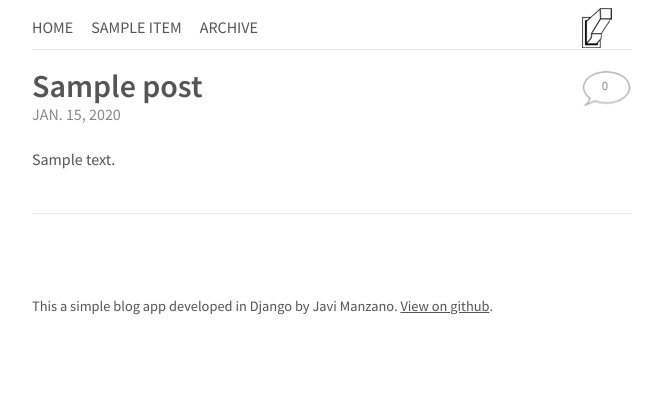
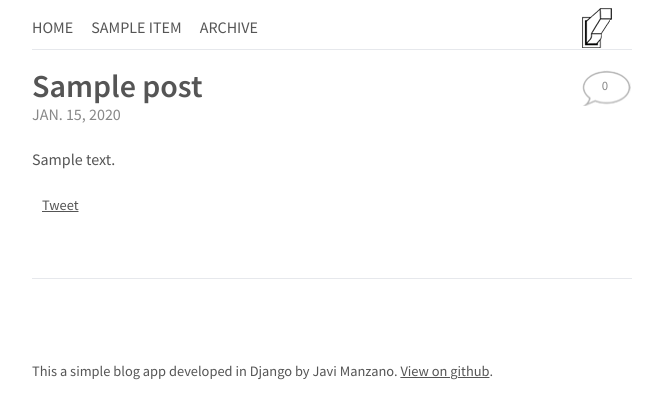
Before and after one commit to jgasteiz/fuzzingtheweb, a Django app: template blog/templates/list.html in a window 1280 px wide. Shown: the part 233-652 px from the top of the page, without its empty margins (308-971 px from the left). Run offline with Django 3.2, Linux system fonts and the light colour scheme; the template is opened without the code that fills it: most values are stand-ins (such as "Sample title", 1, 10 or a date in 2020); some libraries are stand-ins or nearby versions.

Commit message:
Add gplus and twitter sharing buttons. Will add facebook one when they decide to make it properly

```diff
--- a/blog/models.py
+++ b/blog/models.py
@@ -99,10 +99,6 @@ class Post(models.Model):
     def __unicode__(self):
         return self.title
 
-    @models.permalink
-    def get_absolute_url(self):
-        return ('post', None, {'slug': self.slug})
-
     def save(self, *args, **kwargs):
         if not self.slug:
             self.slug = slugify(self.title, instance=self)
--- a/blog/static/css/base.css
+++ b/blog/static/css/base.css
@@ -118,7 +118,7 @@ li [class*=" icon-"], .nav li [class^="icon-"],
 
 ul.icons {
   list-style-type: none;
-  text-indent: -0.75em; }
+  text-indent: -.75em; }
   ul.icons li [class^="icon-"],
   ul.icons li [class*=" icon-"] {
     width: .75em; }
@@ -1143,6 +1143,8 @@ div[role="main"] .articles {
         text-decoration: none;
         top: 0;
         width: 54px; }
+    div[role="main"] .articles article footer {
+      margin: 20px 0; }
     div[role="main"] .articles article .edit-post {
       bottom: 0;
       position: absolute;
@@ -1286,6 +1288,18 @@ pre code {
   .column-6:first-child {
     margin-left: 0; }
 
+.sharebuttons {
+  margin: 0;
+  padding: 0; }
+  .sharebuttons li {
+    float: left;
+    list-style: none;
+    margin-left: 10px; }
+    .sharebuttons li:first-child {
+      margin-left: 0; }
+    .sharebuttons li.gplus > div {
+      width: 34px !important; }
+
 /* -- Night Mode -- */
 body.night-mode {
   background-color: #222222; }
--- a/blog/static/css/base.scss
+++ b/blog/static/css/base.scss
@@ -124,6 +124,24 @@ pre {
         margin-left: 0;
     }
 }
+.sharebuttons {
+    margin: 0;
+    padding: 0;
+    li {
+        float: left;
+        list-style: none;
+        margin-left: 10px;
+        &:first-child {
+            margin-left: 0;
+        }
+        &.gplus {
+            > div {
+                width: 34px !important;
+            }
+        }
+    }
+}
+
 
 /* -- Night Mode -- */
 body.night-mode {
--- a/blog/static/css/sections/_main.scss
+++ b/blog/static/css/sections/_main.scss
@@ -45,6 +45,9 @@ div[role="main"] {
                     width: 54px;
                 }
             }
+            footer {
+                margin: 20px 0;
+            }
             .edit-post {
                 bottom: 0;
                 position: absolute;
--- a/blog/templates/detail.html
+++ b/blog/templates/detail.html
@@ -21,6 +21,9 @@
 			<i class="icon-edit"></i>
 		</a>
 		{% endif %}
+		<footer>
+			{% include "partials/sharebuttons.html" %}
+		</footer>
 	</article>
 
 	{% if not post.page %}
--- a/blog/templates/list.html
+++ b/blog/templates/list.html
@@ -8,9 +8,9 @@
 	{% for post in posts %}
 	<article>
 		<header>
-			<h1><a href="{{ post.get_absolute_url }}">{{ post }}</a></h1>
+			<h1><a href="/{{ post.slug }}">{{ post }}</a></h1>
 			<span class="date">{{ post.published|date }}</span>
-			<a class="comments" href="{{ post.get_absolute_url }}#disqus_thread">0</a>
+			<a class="comments" href="/{{ post.slug }}#disqus_thread">0</a>
 		</header>
 		<div class="body">
 			{{ post.body|markdown }}
@@ -20,6 +20,9 @@
 			<i class="icon-edit"></i>
 		</a>
 		{% endif %}
+		<footer>
+			{% include "partials/sharebuttons.html" %}
+		</footer>
 	</article>
 	{% empty %}
 	<h2>Nothing to show</h2>
--- /dev/null
+++ b/blog/templates/partials/sharebuttons.html
@@ -0,0 +1,16 @@
+<ul class="sharebuttons cf">
+    <li class="gplus">
+        <g:plusone size="medium" annotation="none" href="http://fuzzingtheweb.com/{{ post.slug }}"></g:plusone>
+        <script type="text/javascript">
+          (function() {
+            var po = document.createElement('script'); po.type = 'text/javascript'; po.async = true;
+            po.src = 'https://apis.google.com/js/plusone.js';
+            var s = document.getElementsByTagName('script')[0]; s.parentNode.insertBefore(po, s);
+          })();
+        </script>
+    </li>
+    <li class="twitter">
+        <a href="https://twitter.com/share" class="twitter-share-button" data-url="http://fuzzingtheweb.com/{{ post.slug }}" data-via="jgasteiz" data-count="none">Tweet</a>
+        <script>!function(d,s,id){var js,fjs=d.getElementsByTagName(s)[0];if(!d.getElementById(id)){js=d.createElement(s);js.id=id;js.src="//platform.twitter.com/widgets.js";fjs.parentNode.insertBefore(js,fjs);}}(document,"script","twitter-wjs");</script>
+    </li>
+</ul>
--- a/settings.py
+++ b/settings.py
@@ -1,5 +1,5 @@
 # -*- coding: utf-8 -*-
-DEBUG = True
+DEBUG = False
 TEMPLATE_DEBUG = DEBUG
 
 ADMINS = (
```
